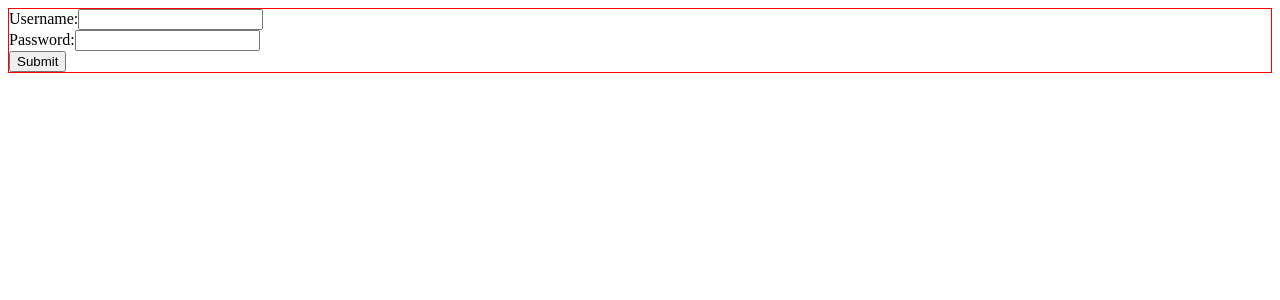
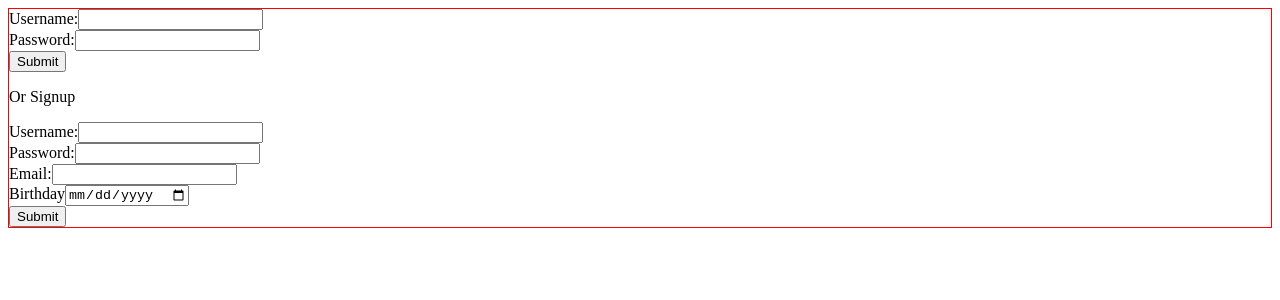
Before and after one commit to SethSingletary/myFlix-client, a React (Vite) app: page /login in a window 1280 px wide. Shown: the top 300 px of the page. Built offline with nearby package versions, Linux system fonts and the light colour scheme.

Commit message:
added signup view

```diff
--- a/src/components/main-view/main-view.jsx
+++ b/src/components/main-view/main-view.jsx
@@ -84,6 +84,8 @@ export const MainView = () => {
                     ) : (
                       <Col md={5}>
                         <LoginView onLoggedIn={(user) => setUser(user)}/>
+                        <p>Or Signup</p>
+                        <SignupView/>
                       </Col>
                     )}
                   </>
```
Also changed, not shown: 4 other files (tests, documents, lock files or other folders).
